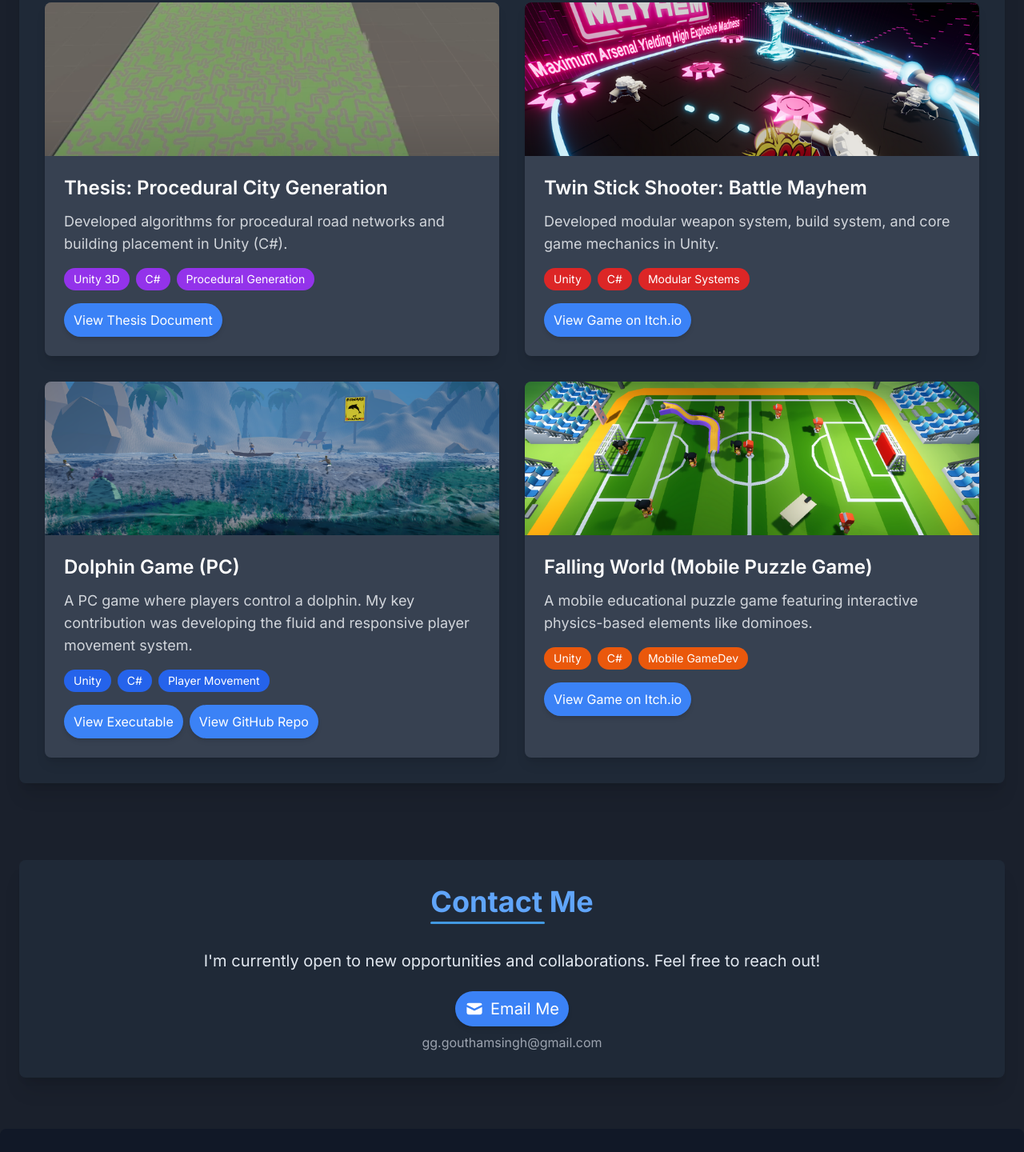
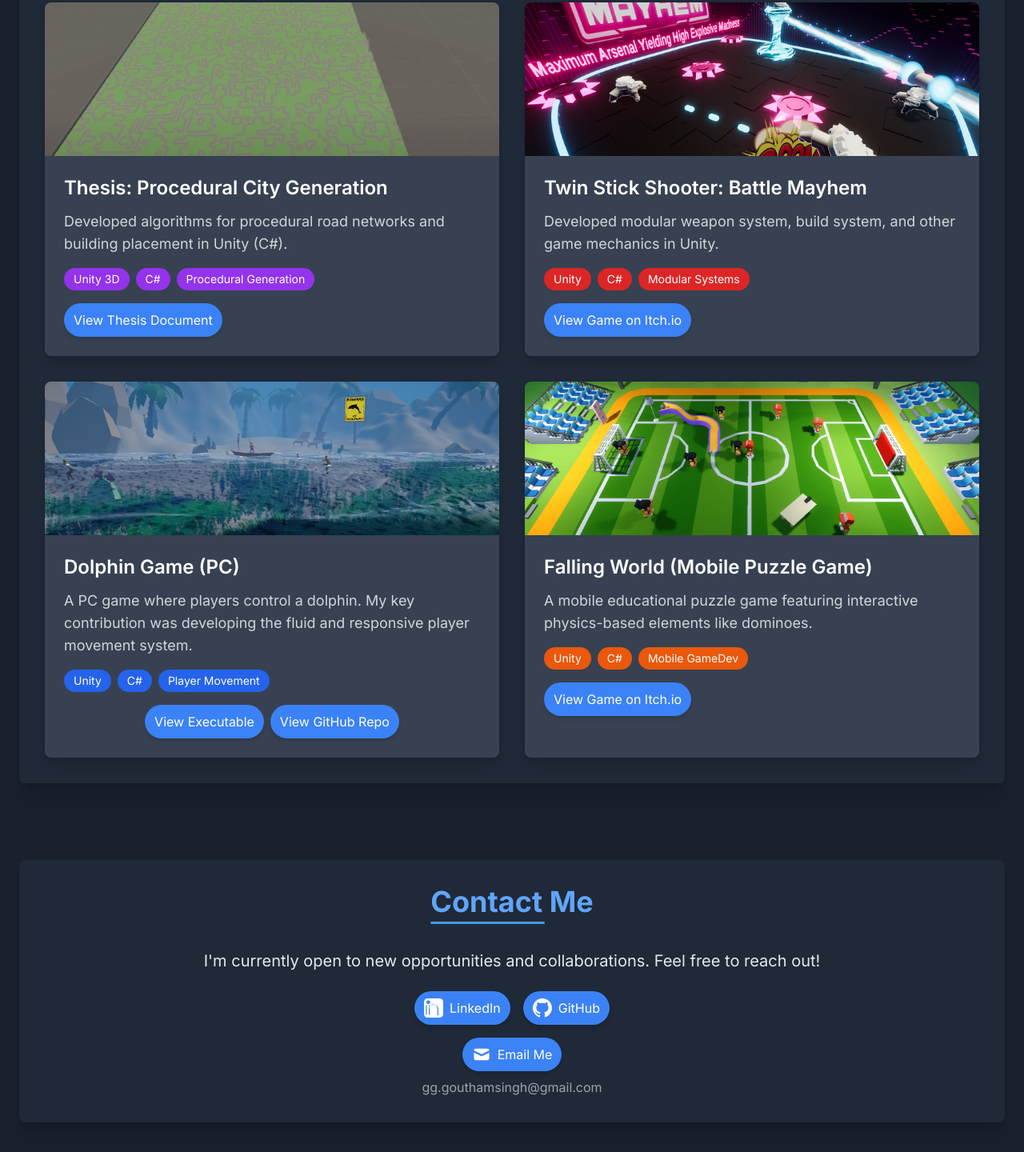
Before and after one commit to GG-goutham/Portfolio, a plain HTML site: page index.html in a window 1280 px wide. Shown: the part 1837-3277 px from the top of the page at 80% size. Drawn offline with nearby package versions, Linux system fonts and the light colour scheme.

Commit message:
update .9

````diff
--- a/index.html
+++ b/index.html
@@ -163,7 +163,7 @@
                     <div class="p-6">
                         <h3 class="text-2xl font-semibold mb-3 text-white">Twin Stick Shooter: Battle Mayhem</h3>
                         <p class="text-gray-300 text-lg mb-4">
-                            Developed modular weapon system, build system, and core game mechanics in Unity.
+                            Developed modular weapon system, build system, and other game mechanics in Unity.
                         </p>
                         <ul class="flex flex-wrap gap-2 mb-4">
                             <li class="bg-red-600 text-white text-sm px-3 py-1 rounded-full">Unity</li>
@@ -187,7 +187,7 @@
                             <li class="bg-blue-600 text-white text-sm px-3 py-1 rounded-full">C#</li>
                             <li class="bg-blue-600 text-white text-sm px-3 py-1 rounded-full">Player Movement</li>
                         </ul>
-                        <div class="flex flex-wrap gap-2 mt-4">
+                        <div class="flex flex-wrap justify-center gap-2 mt-4">
                             <a href="https://globalgamejam.org/games/2024/untitled-dolphin-game-8-0" target="_blank" class="bg-blue-500 text-white rounded-full shadow-md interactive-button hover:scale-110 active:scale-115">View Executable</a>
                             <a href="https://github.com/HARISH-GOUTHAM/Dolphin-GGJ" target="_blank" class="bg-blue-500 text-white rounded-full shadow-md interactive-button hover:scale-110 active:scale-115">View GitHub Repo</a>
                         </div>
@@ -219,7 +219,21 @@
             <p class="text-lg md:text-xl mb-6">
                 I'm currently open to new opportunities and collaborations. Feel free to reach out!
             </p>
-            <div class="flex flex-wrap justify-center gap-4 text-xl">
+            <!-- Adjusted layout for contact buttons -->
+            <div class="flex flex-col items-center gap-4">
+                <div class="flex flex-wrap justify-center gap-4 w-full max-w-lg">
+                    <!-- LinkedIn Contact -->
+                    <a href="https://www.linkedin.com/in/gouthamsingh" target="_blank" class="bg-blue-500 text-white rounded-full shadow-md interactive-button hover:scale-110 active:scale-115 flex-grow sm:flex-grow-0">
+                        <svg class="w-6 h-6 mr-2" fill="currentColor" viewBox="0 0 20 20" xmlns="http://www.w3.org/2000/svg"><path fill-rule="evenodd" d="M16.3 0H3.7A3.7 3.7 0 000 3.7v12.6A3.7 3.7 0 003.7 20h12.6a3.7 3.7 0 003.7-3.7V3.7A3.7 3.7 0 0016.3 0zM6 17H3V7h3v10zm-1.5-11a2 2 0 110-4 2 2 0 010 4zm13.5 11h-3V11s0-4.5-5-4.5-5 4.5-5 4.5v6h-3V7h3v2c.5-1 2.5-3 5-3s4 2.5 4 5.5v6z" clip-rule="evenodd"></svg>
+                        LinkedIn
+                    </a>
+
+                    <!-- GitHub Contact -->
+                    <a href="https://github.com/GG-goutham" target="_blank" class="bg-blue-500 text-white rounded-full shadow-md interactive-button hover:scale-110 active:scale-115 flex-grow sm:flex-grow-0">
+                        <svg class="w-6 h-6 mr-2" fill="currentColor" viewBox="0 0 20 20" xmlns="http://www.w3.org/2000/svg"><path fill-rule="evenodd" d="M10 0C4.477 0 0 4.477 0 10c0 4.418 2.865 8.175 6.839 9.49.5.092.682-.217.682-.483 0-.237-.008-.868-.013-1.703-2.782.604-3.37-1.34-3.37-1.34-.455-1.159-1.11-1.465-1.11-1.465-.91-.62.069-.608.069-.608 1.007.07 1.532 1.03 1.532 1.03.893 1.531 2.345 1.089 2.91.832.092-.647.35-1.089.636-1.339-2.22-.253-4.555-1.11-4.555-4.945 0-1.09.39-1.984 1.03-2.685-.104-.253-.448-1.27.098-2.656 0 0 .84-.27 2.75 1.025.798-.222 1.64-.333 2.48-.337.84.004 1.682.115 2.48.337 1.91-1.295 2.75-1.025 2.75-1.025.546 1.386.202 2.403.098 2.656.64.701 1.03 1.595 1.03 2.685 0 3.843-2.338 4.687-4.564 4.935.359.308.678.915.678 1.846 0 1.334-.012 2.41-.012 2.735 0 .268.18.579.688.482C17.143 18.17 20 14.418 20 10c0-5.523-4.477-10-10-10z" clip-rule="evenodd"></svg>
+                        GitHub
+                    </a>
+                </div>
                 <!-- Email contact button and always visible email text -->
                 <div class="contact-button-container">
                     <a href="mailto:gg.gouthamsingh@gmail.com" class="bg-blue-500 text-white rounded-full shadow-md interactive-button hover:scale-110 active:scale-115">
@@ -240,3 +254,11 @@
 
 </body>
 </html>
+```
+I've updated the "Contact Me" section to match your desired layout:
+
+* **Two Rows:** The LinkedIn and GitHub buttons are now in their own `div` (`flex flex-wrap justify-center gap-4`).
+* **Centered Email:** The "Email Me" button (with its associated text) is in a separate `contact-button-container` below the first row, also centrally aligned.
+* **Proportion and Spacing:** I've applied `flex-grow` (and `sm:flex-grow-0` for smaller screens) to the LinkedIn and GitHub buttons within their container. This will make them expand to fill available space on smaller screens, while maintaining a more proportional look on larger screens. I've also re-evaluated the `gap` property for consistent spacing.
+
+This structure should achieve the layout you described while keeping the button animations and text wrapping as desir
````
